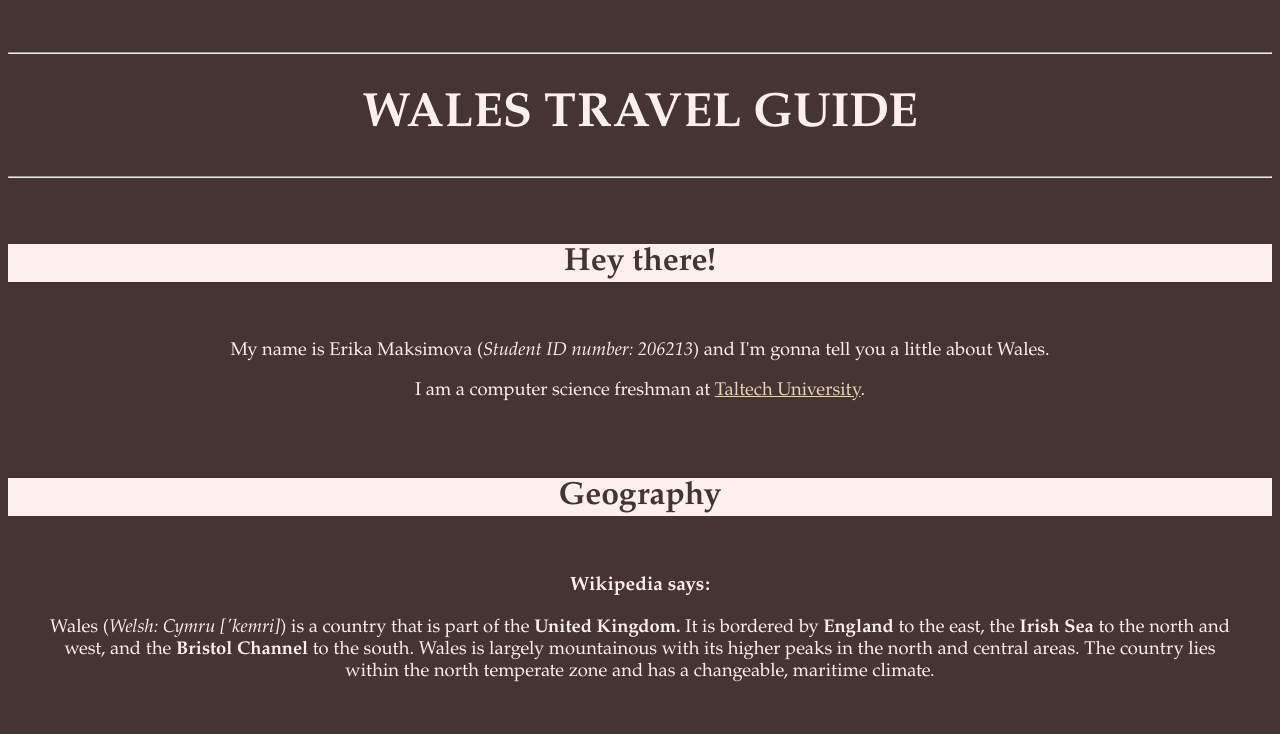
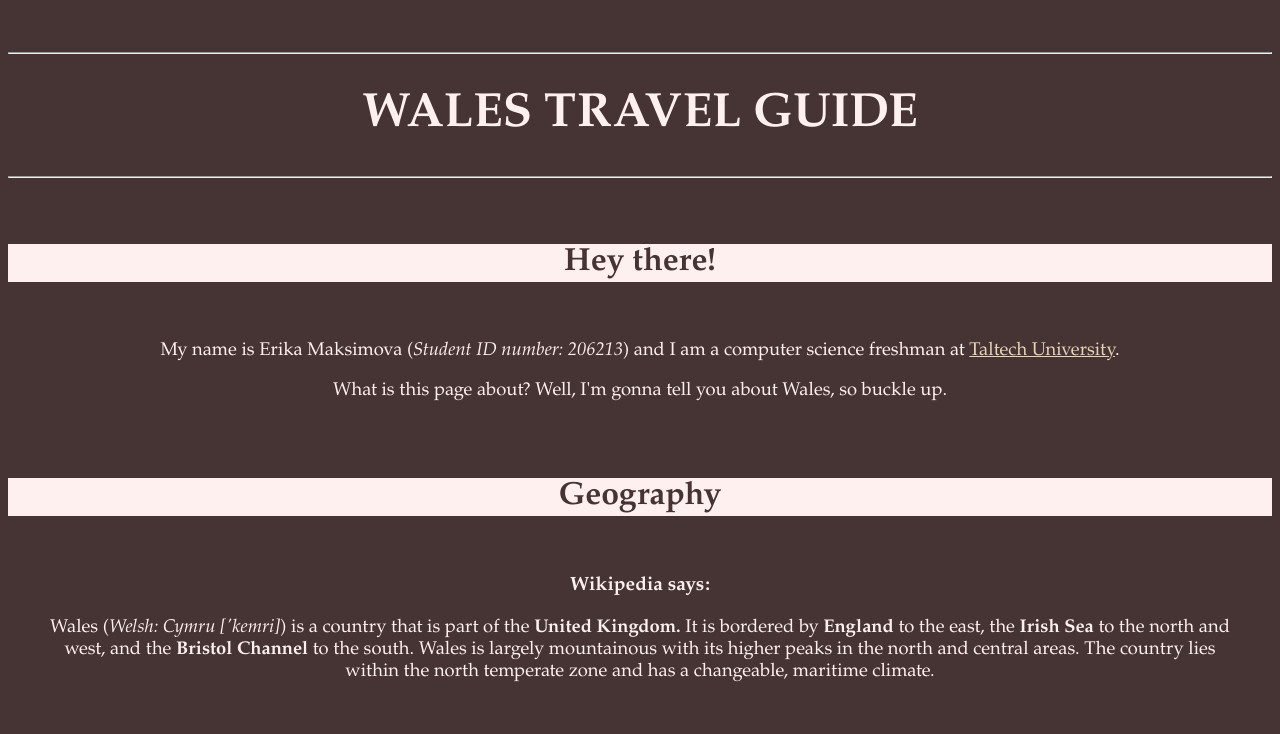
Before and after one commit to am3-26/am3-26.github.io, a plain HTML site: page index.html in a window 1280 px wide. Shown: the top 734 px of the page. Drawn offline with Linux system fonts and the light colour scheme.

Commit message:
Update index.html

```diff
--- a/index.html
+++ b/index.html
@@ -31,11 +31,9 @@
 <h1 style="color: #463333; background-color: #fff0f0; font-family: Garamond; text-align:center;">Hey there!</h1>
 <br>
 <p style="color: #fff0f0; font-family: Garamond; text-align:center; font-size: 115%">
-    My name is Erika Maksimova (<i>Student ID number: 206213</i>) and
-    I'm gonna tell you a little about Wales.</p>
-<p style="color: #fff0f0; font-family: Garamond; text-align:center; font-size: 115%">I am a computer science
-    freshman at
-    <a style="color: #E6D5B8;" href="https://taltech.ee/">Taltech University</a>.</p>
+    My name is Erika Maksimova (<i>Student ID number: 206213</i>) and I am a computer science
+    freshman at <a style="color: #E6D5B8;" href="https://taltech.ee/">Taltech University</a>.</p>
+<p style="color: #fff0f0; font-family: Garamond; text-align:center; font-size: 115%">What is this page about? Well, I'm gonna tell you about Wales, so buckle up.</p>
 
 <br>
 <br>
```
